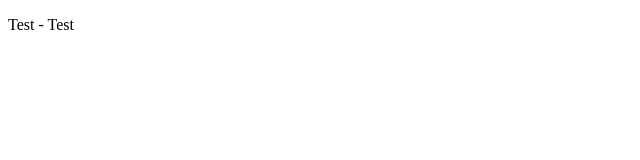
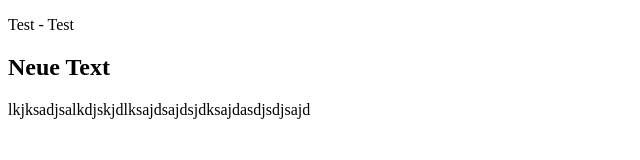
Before and after one commit to RefiyeK/raum1_test, a plain HTML site: page index.html in a window 1280 px wide. Shown: the whole page, without its empty margins (0-640 px from the left). Drawn offline with Linux system fonts and the light colour scheme.

Commit message:
h2 und p hinzugefügt

```diff
--- a/index.html
+++ b/index.html
@@ -7,5 +7,11 @@
 </head>
 <body>
     <p>Test - Test</p>
+    <div>
+            <h2>Neue Text</h2>
+            <p>lkjksadjsalkdjskjdlksajdsajdsjdksajdasdjsdjsajd</p>
+
+
+    </div>
 </body>
 </html>
```
